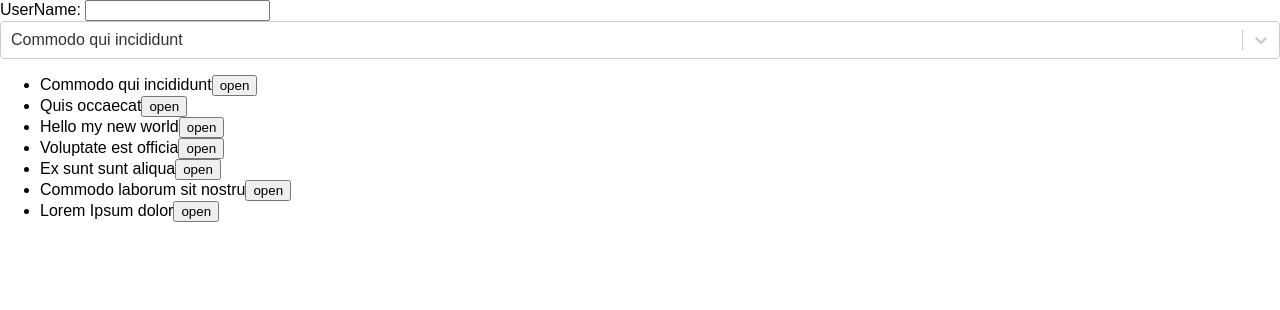
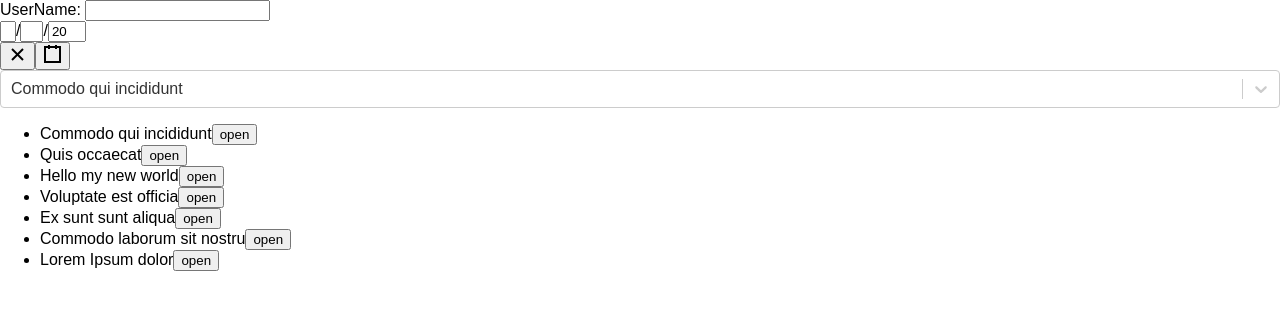
Before and after one commit to mjaffk/react-2018-08-03, a React (Create React App) app: page / in a window 1280 px wide. Shown: the top 310 px of the page. Built offline with nearby package versions, Linux system fonts and the light colour scheme; the HTML template or start-up script is replaced by a standard one.

Commit message:
connect react-date-picker

```diff
--- a/package.json
+++ b/package.json
@@ -3,7 +3,9 @@
   "version": "0.1.0",
   "private": true,
   "dependencies": {
+    "moment": "^2.22.2",
     "react": "^16.4.2",
+    "react-date-picker": "^6.11.3",
     "react-dom": "^16.4.2",
     "react-scripts": "1.1.4",
     "react-select": "^2.0.0"
--- a/src/components/ArticleList.js
+++ b/src/components/ArticleList.js
@@ -1,11 +1,13 @@
 import * as React from "react";
 import Select from "react-select";
 import { Article } from "./Article";
+import DatePicker from "react-date-picker";
 
 export default class ArticleList extends React.Component {
   state = {
     openArticleId: null,
-    inputValue: ""
+    inputValue: "",
+    date: new Date()
   };
 
   render() {
@@ -14,6 +16,9 @@ export default class ArticleList extends React.Component {
       <div>
         UserName:{" "}
         <input value={this.state.inputValue} onChange={this.onChangeInput} />
+        <div>
+          <DatePicker onChange={this.onChange} value={this.state.date} />
+        </div>
         <Select
           value={{
             value: articles[0].id,
@@ -45,6 +50,8 @@ export default class ArticleList extends React.Component {
     });
   };
 
+  onChange = date => this.setState({ date });
+
   toggleVisibility = id => {
     this.setState({
       openArticleId: this.state.openArticleId === id ? null : id
```
